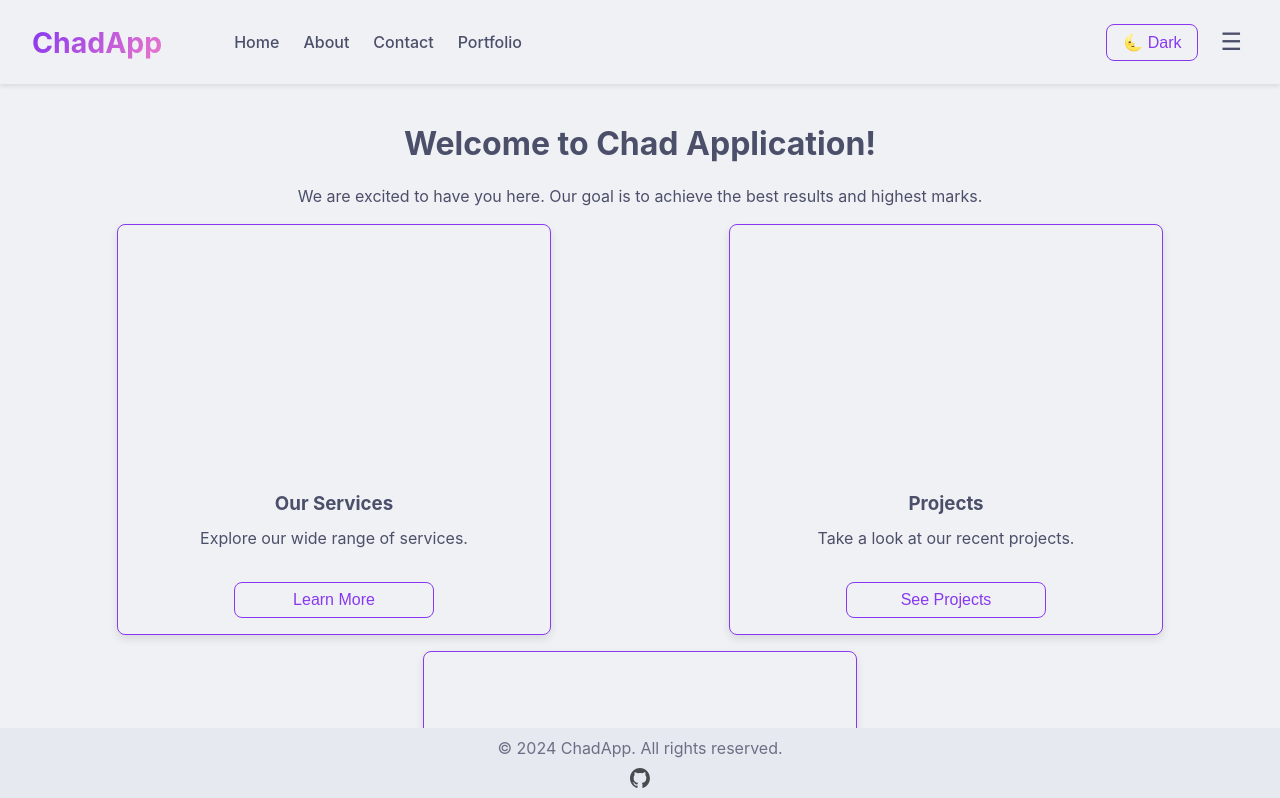
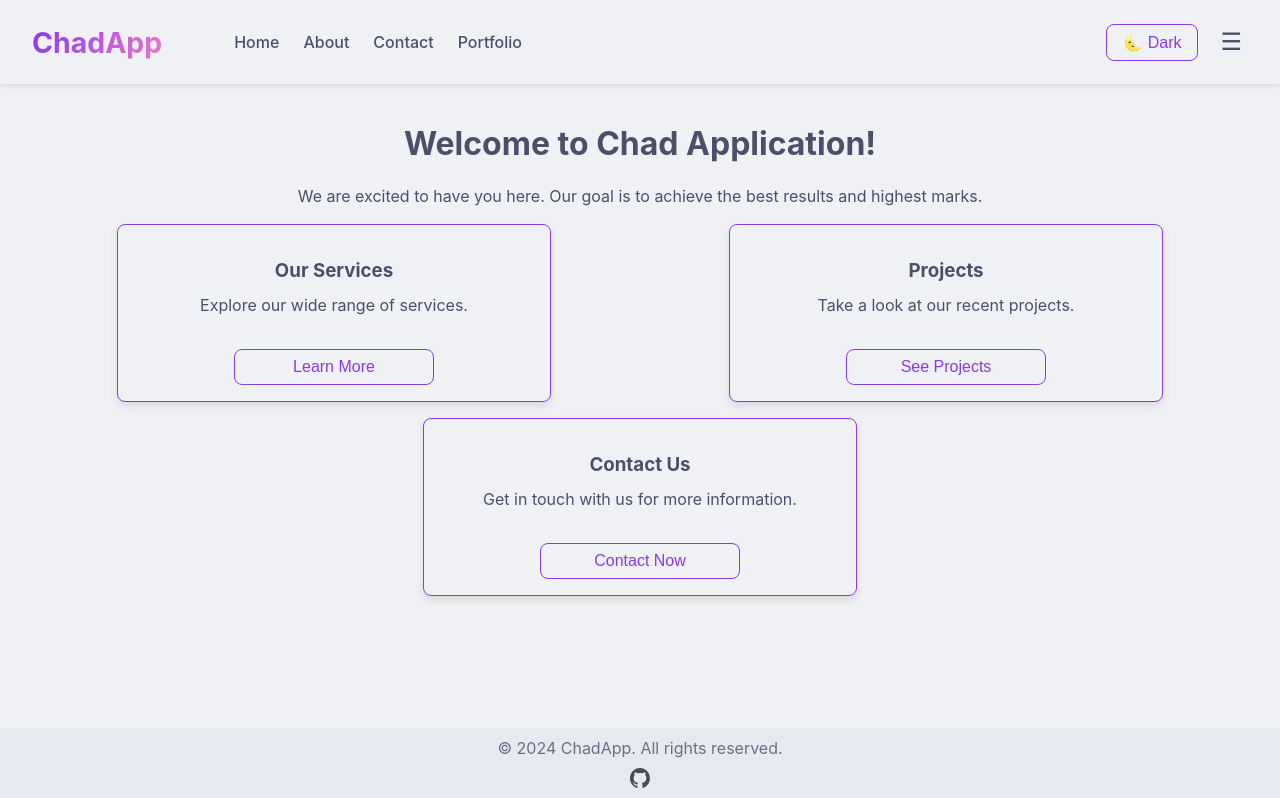
Before and after one commit to R-udren/Chad-App, a Vue app: page / in a window 1280 px wide. Shown: the top 798 px of the page. Built offline with nearby package versions, Linux system fonts and the light colour scheme.

Commit message:
handle empty image

```diff
--- a/src/components/Card.vue
+++ b/src/components/Card.vue
@@ -1,6 +1,7 @@
 <script setup>
 import Button from './Button.vue';
 import {useRouter} from 'vue-router';
+import {computed} from "vue";
 
 const props = defineProps({
   title: String,
@@ -25,19 +26,20 @@ function handleClick() {
     }
   }
 }
+
+const hasImage = computed(() => !!props.image);
 </script>
 
 <template>
-  <div class="card">
-    <div class="card-image">
-      <img v-if="image" :src="image" alt="Card Image"/>
+  <div :class="['card', { 'no-image': !hasImage }]">
+    <div v-if="hasImage" class="card-image">
+      <img :src="image" alt="Card Image"/>
     </div>
     <h3>{{ title }}</h3>
     <p>{{ text }}</p>
     <Button @click="handleClick">{{ buttonText }}</Button>
   </div>
 </template>
-
 
 <style scoped>
 .card {
@@ -77,6 +79,10 @@ function handleClick() {
   object-fit: cover;
 }
 
+.card.no-image h3 {
+  margin-top: var(--spacing);
+}
+
 .card h3 {
   margin: var(--spacing) 0 var(--spacing-sm);
 }
```
